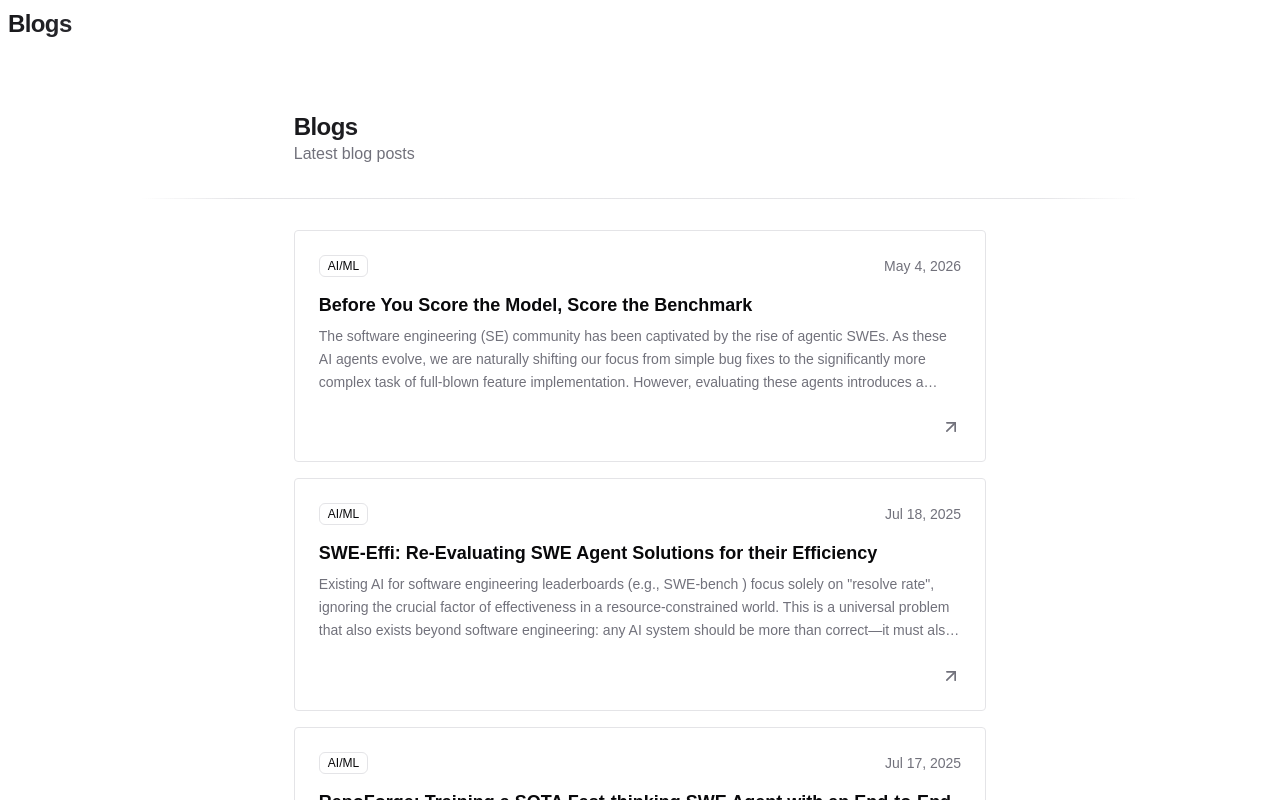
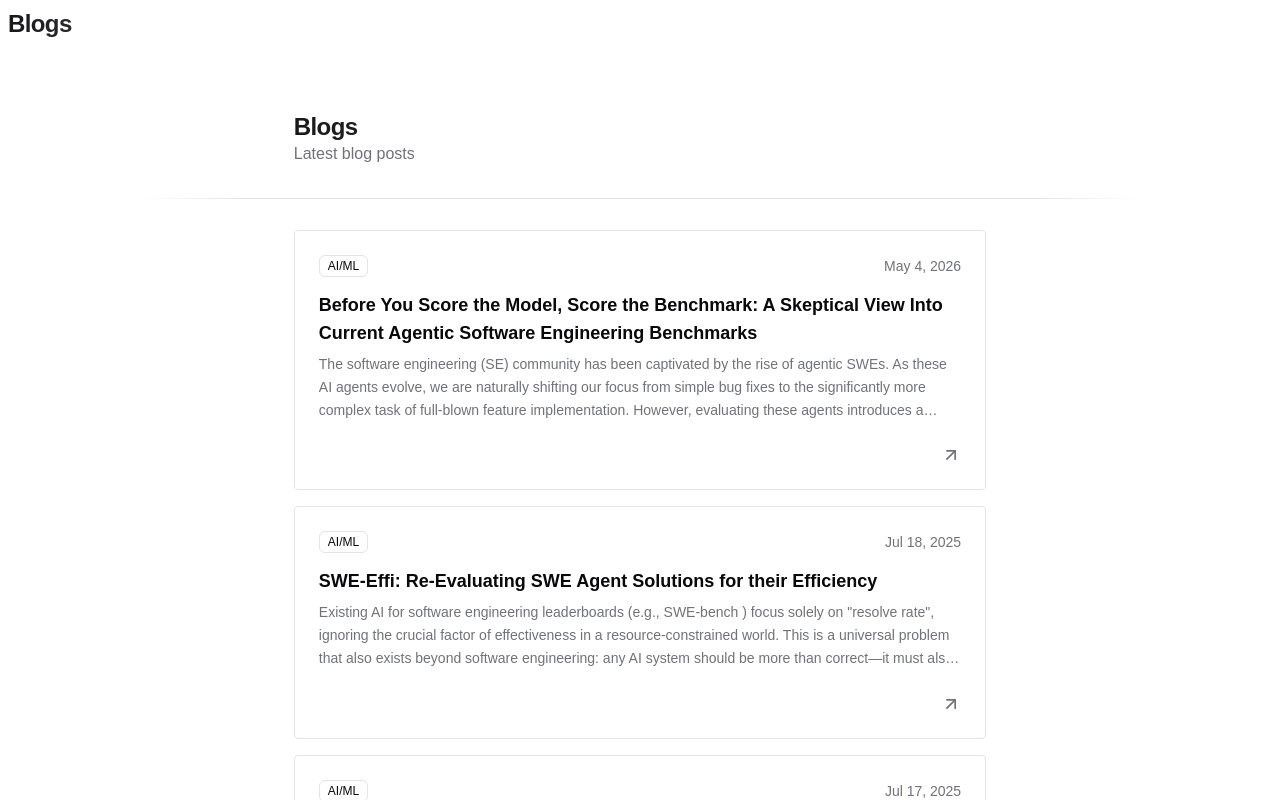
Before and after one commit to Centre-for-Software-Excellence/centre-for-software-excellence.github.io, a React (Vite) app: page /docs/blog in a window 1280 px wide. Shown: the top 800 px of the page. Built offline with nearby package versions, Linux system fonts and the light colour scheme; a web font is replaced by a local one.

Commit message:
docs: update blogs

```diff
--- a/public/data/blogs.json
+++ b/public/data/blogs.json
@@ -1,6 +1,6 @@
 [
   {
-    "title": "Before You Score the Model, Score the Benchmark",
+    "title": "Before You Score the Model, Score the Benchmark: A Skeptical View Into Current Agentic Software Engineering Benchmarks",
     "abstract": "The software engineering (SE) community has been captivated by the rise of agentic SWEs. As these AI agents evolve, we are naturally shifting our focus from simple bug fixes to the significantly more complex task of full-blown feature implementation. However, evaluating these agents introduces a profound challenge that did not exist in earlier AI domains, such as image classification. While in those fields, the \"gold\" ground-truth patch would guarantee a 100% resolution rate, achieving this ceiling in software engineering benchmarks is neither easy nor straightforward, even when using an Oracle (the gold patch itself). The sheer friction of environment building, combined with the instability of test execution, creates a significant infrastructural noise problem. If we can't reliably spin up environments and run tests—if the perfect solution can't consistently achieve 100% success—we can't trust the benchmarks or meaningfully evaluate the agents. As part of an internal project diving into SE agent benchmarks, we decided to lift the hood on current standard datasets to investigate this discrepancy. What we found was a concerning amount of infrastructure noise and fundamental flaws.",
     "date": "2026-05-04",
     "category": "AI/ML",
--- a/src/docs/blog/repoforge.mdx
+++ b/src/docs/blog/repoforge.mdx
@@ -8,7 +8,7 @@ author: ['RepoForge Team']
 
 import { Muted, Small } from '@/components/md';
 
-# TL;DR:
+# TL;DR
 
 **The Problem:** Training software engineering (SWE) LLMs is bottlenecked by expensive infrastructure, inefficient evaluation pipelines, scarce training data, and costly quality control.
 
```
Also changed, not shown: public/search/index.json (+1 -1 lines), public/search/records.json (+1 -1 lines).
